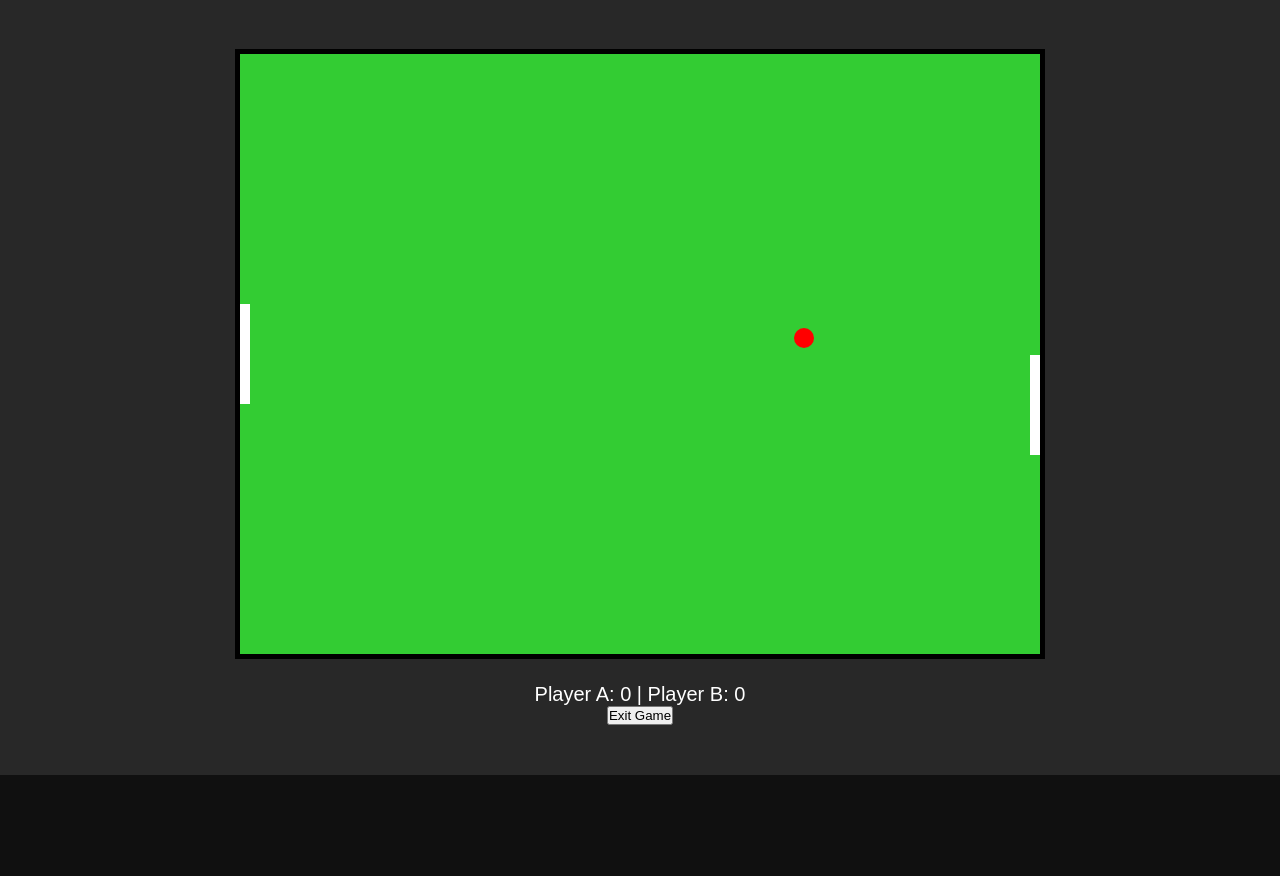
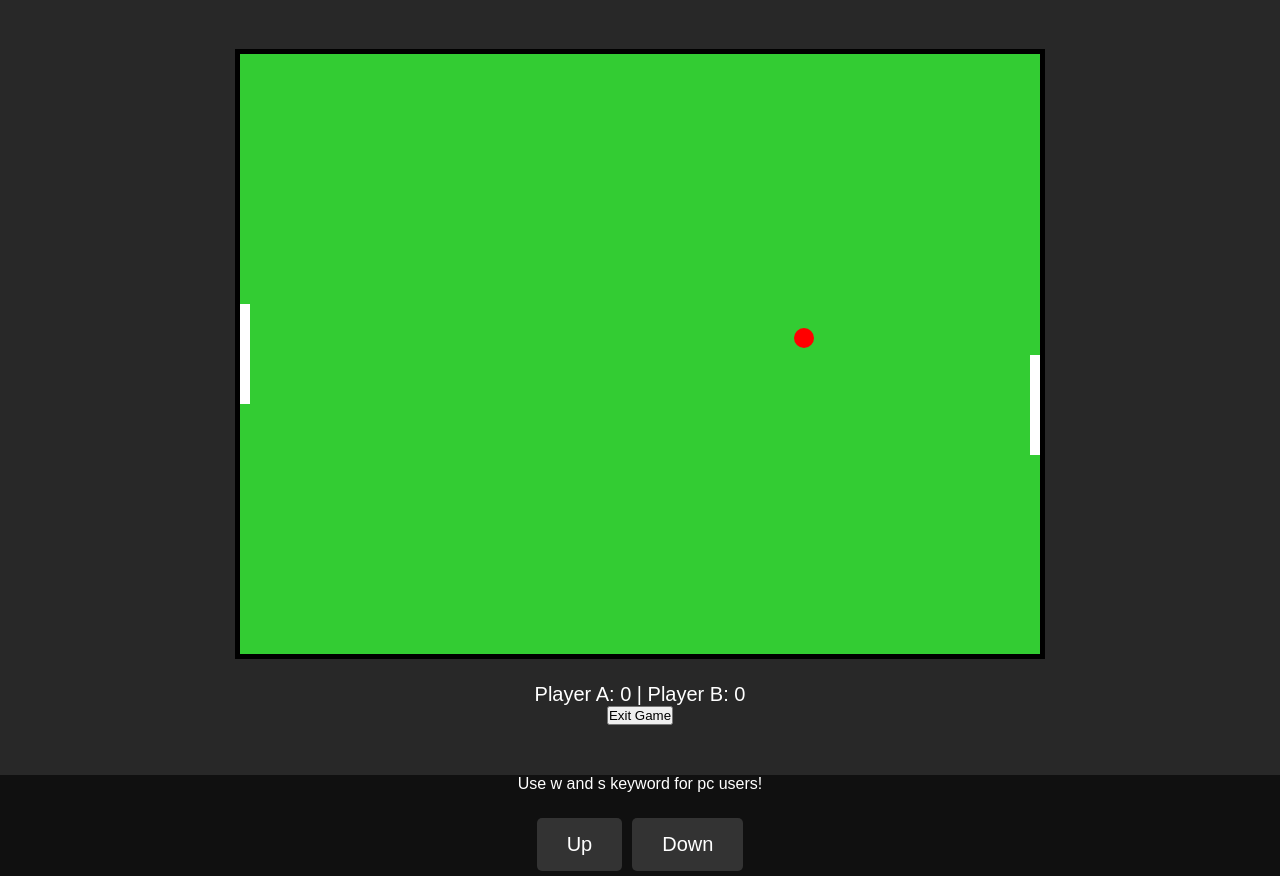
Before and after one commit to rayush2001/GameZone, a plain HTML site: page pong/main.html in a window 1280 px wide. Shown: the part 78-954 px from the top of the page. Before the commit the page ends 853 px from the top, so only its background shows below. Drawn offline with Linux system fonts and the light colour scheme.

Commit message:
Update main.html

```diff
--- a/pong/main.html
+++ b/pong/main.html
@@ -5,6 +5,26 @@
     <meta name="viewport" content="width=device-width, initial-scale=1.0">
     <title>Pong Game</title>
     <link rel="stylesheet" href="style.css">
+    <style>
+        /* Add styles for the mobile control buttons */
+        .controls {
+            display: flex;
+            justify-content: center;
+            margin-top: 20px;
+        }
+        .control-btn {
+            padding: 15px 30px;
+            font-size: 20px;
+            background-color: #333;
+            color: white;
+            border: none;
+            margin: 5px;
+            border-radius: 5px;
+        }
+        .control-btn:active {
+            background-color: #555;
+        }
+    </style>
 </head>
 <body>
     <header>
@@ -15,6 +35,12 @@
         <canvas id="gameCanvas" width="800" height="600"></canvas>
         <div id="score">Player A: 0 | Player B: 0</div>
         <button id="exitBtn">Exit Game</button>
+    </div>
+    <p color="white">Use w and s keyword for pc users!</p>
+    <!-- Mobile control buttons -->
+    <div class="controls">
+        <button id="upBtn" class="control-btn">Up</button>
+        <button id="downBtn" class="control-btn">Down</button>
     </div>
 
     <script>
@@ -123,6 +149,19 @@
             }
         });
 
+        // Mobile control buttons
+        document.getElementById('upBtn').addEventListener('click', function () {
+            if (leftPaddleY > 0) {
+                leftPaddleY -= 20;
+            }
+        });
+
+        document.getElementById('downBtn').addEventListener('click', function () {
+            if (leftPaddleY < canvas.height - paddleHeight) {
+                leftPaddleY += 20;
+            }
+        });
+
         // Exit game
         document.getElementById('exitBtn').addEventListener('click', function () {
             window.close();
```
